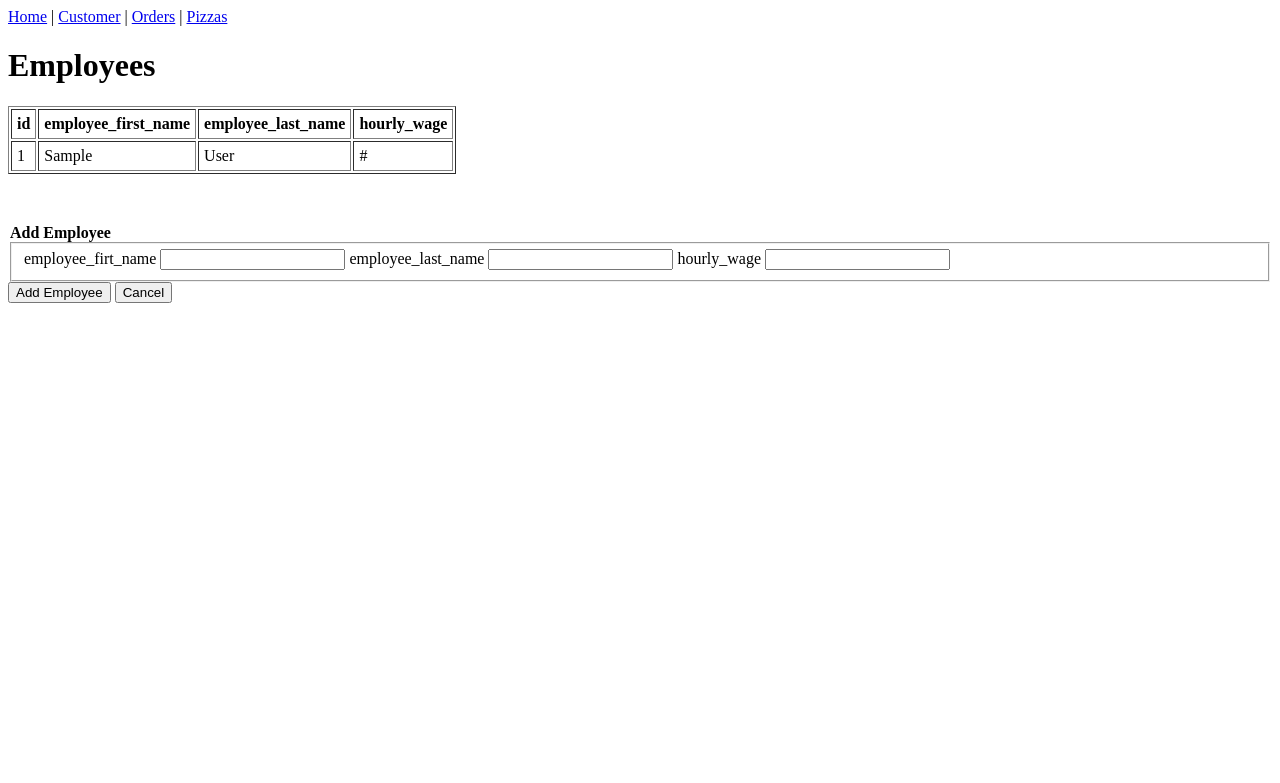
After one commit to HtetHutton/CS340_Portfolio_Project, a Flask app: page /employees in a window 1280 px wide. The commit adds this page. Shown: the top 783 px of the page. Run offline with Flask 2, Linux system fonts and the light colour scheme; tables that the repository leaves empty or names only in its code hold one stand-in row (values such as "Sample post"); data that the repository does not hold is empty; some libraries are stand-ins or nearby versions.

Commit message:
Customers/Pizzas/Employees pages working

```diff
--- a/app.py
+++ b/app.py
@@ -72,13 +72,62 @@ def customers():
             return redirect('/customers')
 
 
-@app.route('/pizzas')
+@app.route('/pizzas', methods=["POST", "GET"])
 def pizzas():
-    query = "SELECT * FROM Pizzas;"
-    cur = mysql.connection.cursor()  # Open up connection
-    cur.execute(query)
-    results = cur.fetchall()
-    return render_template("pizzas.j2", Pizzas=results)
+    if request.method == "GET": # Just displaying table contents
+        query = "SELECT * FROM Pizzas;"
+        cur = mysql.connection.cursor()  # Open up connection
+        cur.execute(query)
+        results = cur.fetchall()
+        return render_template("pizzas.j2", Pizzas=results)
+
+    if request.method == 'POST':
+        if request.form.get("addPizza"): # Came from user clicking "Add Pizza" button.
+            pizza_type = request.form["ptype"]
+            pizza_price = request.form["pprice"]
+
+            # All fields must be filled.
+            query = "INSERT INTO `Pizzas` (pizza_type, pizza_price) VALUES (%s, %s)"
+            cur = mysql.connection.cursor()  # Open up connection
+            cur.execute(query, (pizza_type, pizza_price))
+            mysql.connection.commit()
+            return redirect('/pizzas')
+            # Need to implement CASCADE to Orders later.
+
+        elif request.form.get("updatePizza"): # Came from user clicking "Update Pizza" button.
+            pizza_id = request.form["pid"]
+            pizza_type = request.form["ptype"]
+            pizza_price = request.form["pprice"]
+
+            # All fields must be filled.
+            query = "UPDATE `Pizzas` SET pizza_type=%s, pizza_price=%s WHERE pizza_id=%s"
+            cur = mysql.connection.cursor()  # Open up connection
+            cur.execute(query, (pizza_type, pizza_price, pizza_id))
+            mysql.connection.commit()
+            return redirect('/pizzas')
+            # Need to implement CASCADE to Orders later.
+
+@app.route('/employees', methods=["POST", "GET"])
+def employees():
+    if request.method == "GET": # Just displaying table contents
+        query = "SELECT * FROM Employees;"
+        cur = mysql.connection.cursor()  # Open up connection
+        cur.execute(query)
+        results = cur.fetchall()
+        return render_template("employees.j2", Employees=results)
+
+    if request.method == "POST": # INSERT INTO table
+        if request.form.get("addEmployee"):
+            employee_first_name = request.form["efname"]
+            employee_last_name = request.form["elname"]
+            hourly_wage = request.form["hwage"]
+
+            query = "INSERT INTO `Employees` (employee_first_name, employee_last_name, hourly_wage) VALUES (%s, %s, %s)"
+            cur = mysql.connection.cursor()  # Open up connection
+            cur.execute(query, (employee_first_name, employee_last_name, hourly_wage))
+            mysql.connection.commit()
+            return redirect('/employees')
+
 
 @app.route('/orders')
 def orders():
--- a/templates/customers.j2
+++ b/templates/customers.j2
@@ -6,7 +6,7 @@
 <body>
 <div id="browse">
 
-<a href="/">Home</a> | <a href="pizzas">Pizzas</a> | <a href="orders">Orders</a>
+<a href="/">Home</a> | <a href="pizzas">Pizzas</a> | <a href="orders">Orders</a> | <a href="employees">Employees</a>
 <p></p>
 
 <h1>Customers</h1>
--- /dev/null
+++ b/templates/employees.j2
@@ -0,0 +1,61 @@
+<head>
+    <title>Employees</title>
+    <!-- Add link to css here -->
+    <!-- Add script language -->
+</head>
+<body>
+<div id="browse">
+
+<a href="/">Home</a> | <a href="customers">Customer</a> | <a href="orders">Orders</a> | <a href="pizzas">Pizzas</a>
+<p></p>
+
+<h1>Employees</h1>
+    <p></p>
+        <!-- Can include buttons here above the table -->
+    <p></p>
+
+<table border="1" cellpadding="5">
+    <thead>
+    <tr>
+        <!-- Iterate through each key in the first entry to get the
+        column name -->
+        {% for key in Employees[0].keys() %}
+
+        <!-- Create a <th> tag with the key inside of it, this will be
+        our header row -->
+        <th>{{ key }}</th>
+
+        <!-- End of this for loop -->
+        {% endfor %}
+    </tr>
+    <tbody>
+
+    <!-- Now, iterate through every employee -->
+    {% for employee in Employees %}
+    <tr>
+        <!-- Then iterate through every key in the current employee dictionary -->
+        {% for key in employee.keys() %}
+
+        <!-- Create a <td> element with the value of that key in it -->
+        <td>{{employee[key]}}</td>
+        {% endfor %}
+    </tr>
+    {% endfor %}
+    </table>
+    </div>
+<p>&nbsp;</p>
+
+    <div id="insert">
+    <form id="insertEmployee" method="POST">
+    <legend><strong>Add Employee</strong></legend>
+    <fieldset class="field">
+        <label> employee_firt_name </label> <input type="text" class="form-control" id="efname" name="efname" pattern="[A-Za-z]{1,}" placeholder="" required>
+        <label> employee_last_name </label> <input type="text" class="form-control" id="elname" name="elname" pattern="[A-Za-z]{1,}" placeholder="" required>
+        <label> hourly_wage </label> <input type="number" class="form-control" id="hwage" name="hwage" pattern="[0-9]{1,}" placeholder="" required>
+    </fieldset>
+        <input class="btn" type="submit" name="addEmployee" id="addEmployee" value="Add Employee">
+        <input class="btn" type="button" value="Cancel" onClick=""> <!-- need to put a function here to return to browse -->
+    </form>
+    </div>
+
+    </body>
```
Also changed, not shown: templates/orders.j2 (+46 -0 lines), templates/pizzas.j2 (+79 -0 lines).
